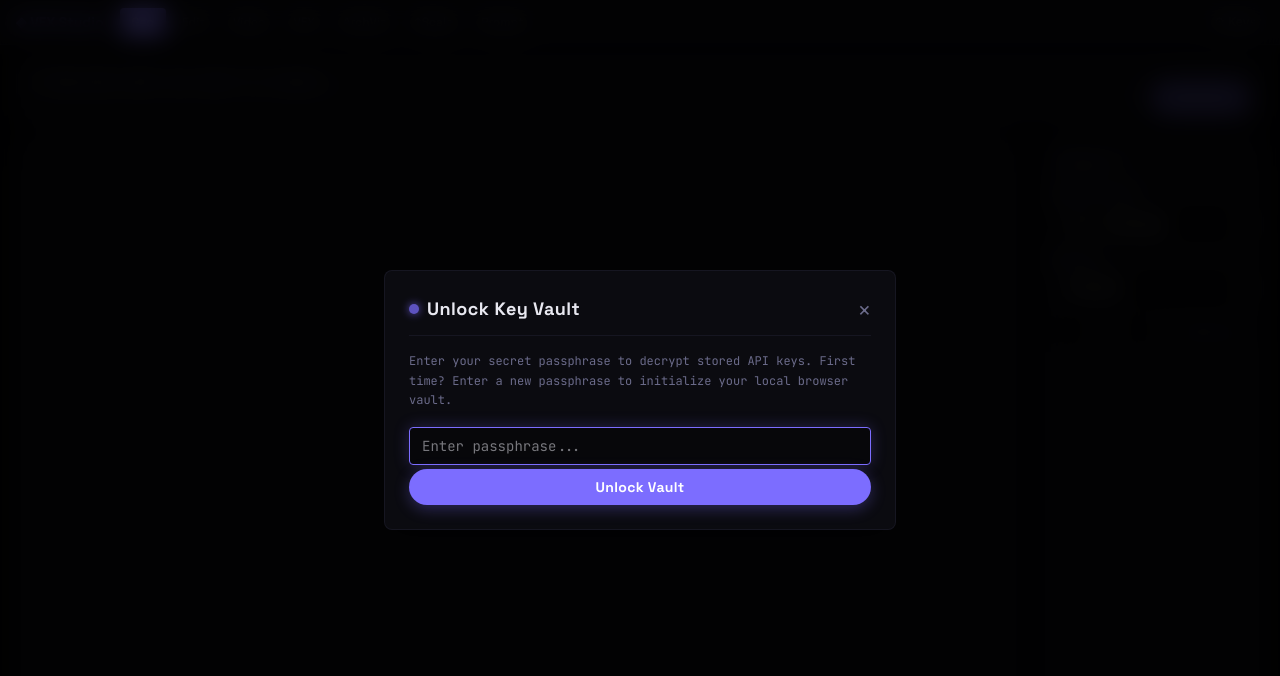
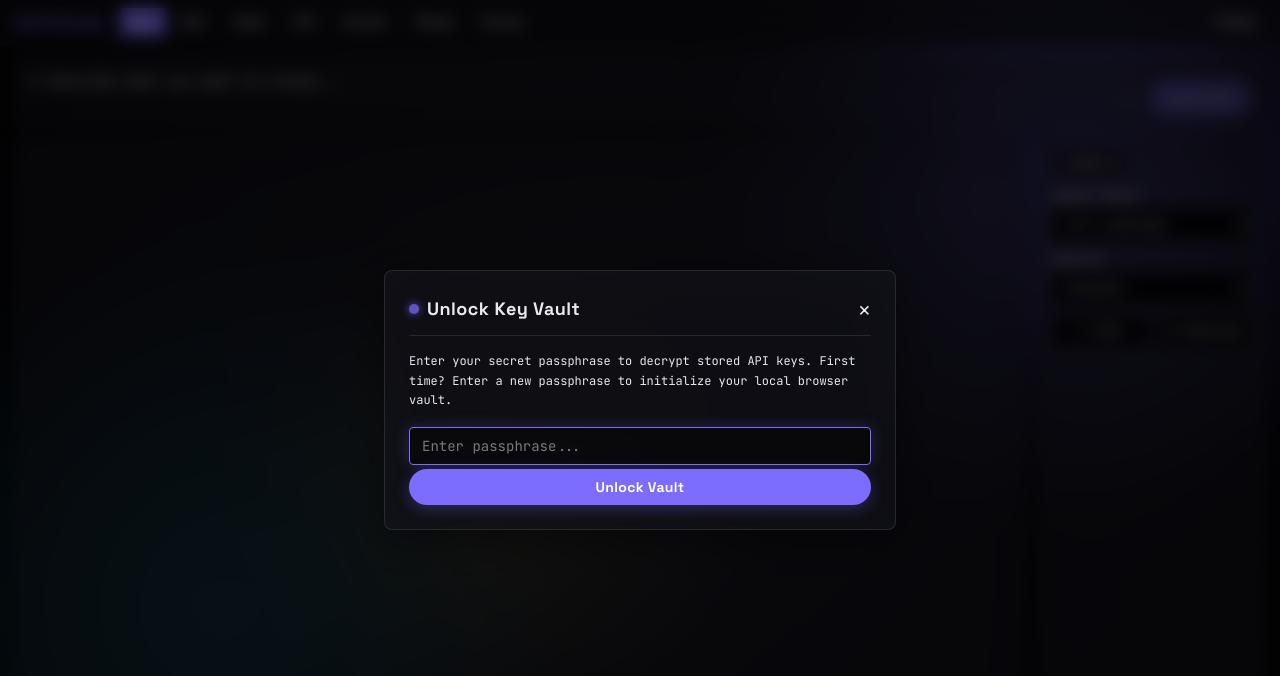
Before and after one commit to unrealumanga/vfx-studio, a React (Vite) app: page / in a window 1280 px wide. Shown: the top 676 px of the page. Built offline with nearby package versions, Linux system fonts and the light colour scheme.

Commit message:
style: aggressively spice up glassmorphism and force cache bust

```diff
--- a/index.html
+++ b/index.html
@@ -2,6 +2,9 @@
 <html lang="en">
   <head>
     <meta charset="UTF-8" />
+    <meta http-equiv="Cache-Control" content="no-cache, no-store, must-revalidate" />
+    <meta http-equiv="Pragma" content="no-cache" />
+    <meta http-equiv="Expires" content="0" />
     <link rel="icon" type="image/svg+xml" href="/favicon.svg" />
     <meta name="viewport" content="width=device-width, initial-scale=1.0" />
     <title>VFX Studio</title>
--- a/src/App.tsx
+++ b/src/App.tsx
@@ -80,6 +80,7 @@ function App() {
         <div className="ambient-orb-2" />
         <div className="ambient-orb-3" />
       </div>
+      <div className="ambient-grid" />
 
       <div className="relative z-10 flex flex-col h-full">
         <ToolSwitcher onOpenKeys={() => setKeyVaultOpen(true)} />
--- a/src/components/KeyVault/KeyVault.tsx
+++ b/src/components/KeyVault/KeyVault.tsx
@@ -61,7 +61,7 @@ export default function KeyVault({ open, onClose }: KeyVaultProps) {
   if (!open) return null;
 
   return (
-    <div className="fixed inset-0 z-50 flex items-center justify-center bg-black/80 backdrop-blur-md">
+    <div className="fixed inset-0 z-50 flex items-center justify-center bg-black/60 backdrop-blur-sm">
       <div className="glass-panel rounded-lg w-full max-w-lg p-6 animate-slide-up shadow-[0_0_50px_rgba(124,109,255,0.15)]">
         <div className="flex items-center justify-between mb-4 border-b border-studio-border pb-3">
           <div className="flex items-center gap-2">
--- a/src/index.css
+++ b/src/index.css
@@ -3,12 +3,12 @@
 @theme {
   --color-studio-bg: #050508;
   --color-studio-surface: rgba(17, 17, 24, 0.7);
-  --color-studio-border: rgba(30, 30, 46, 0.6);
+  --color-studio-border: rgba(255, 255, 255, 0.1);
   --color-studio-accent: #7c6dff;
   --color-studio-accent-dim: #4d3fd4;
   --color-studio-gold: #f5c842;
   --color-studio-text: #e8e8f0;
-  --color-studio-muted: #6b6b8a;
+  --color-studio-muted: #8b8bap;
   --color-studio-danger: #ff4d6d;
   --color-studio-success: #4dffb4;
 
@@ -18,8 +18,8 @@
 
   --animate-pulse-slow: pulse 3s cubic-bezier(0.4, 0, 0.6, 1) infinite;
   --animate-shimmer: shimmer 1.5s infinite;
-  --animate-slide-up: slideUp 0.3s cubic-bezier(0.16, 1, 0.3, 1) both;
-  --animate-flow: flow 20s ease infinite;
+  --animate-slide-up: slideUp 0.5s cubic-bezier(0.16, 1, 0.3, 1) both;
+  --animate-flow: flow 20s ease-in-out infinite;
   --animate-scan: scan 2s linear infinite;
 
   @keyframes shimmer {
@@ -27,13 +27,13 @@
     100% { background-position: 200% 0; }
   }
   @keyframes slideUp {
-    from { transform: translateY(12px); opacity: 0; }
+    from { transform: translateY(20px); opacity: 0; }
     to { transform: translateY(0); opacity: 1; }
   }
   @keyframes flow {
     0%, 100% { transform: translate(0, 0) scale(1); }
-    33% { transform: translate(30px, -50px) scale(1.1); }
-    66% { transform: translate(-20px, 20px) scale(0.95); }
+    33% { transform: translate(40px, -60px) scale(1.15); }
+    66% { transform: translate(-30px, 30px) scale(0.9); }
   }
   @keyframes scan {
     0% { top: 0%; opacity: 0; }
@@ -53,64 +53,78 @@ html {
 body {
   margin: 0;
   padding: 0;
-  background: var(--color-studio-bg);
+  background: transparent;
 }
 
-/* 🎨 Ambient Cinematic Backgrounds */
+/* 🎨 Ambient Cinematic Backgrounds - MADE HIGHLY VISIBLE */
 .ambient-container {
   position: fixed;
   inset: 0;
   z-index: -10;
-  background: #050508;
+  background: radial-gradient(circle at center, #151520 0%, #050508 100%);
   overflow: hidden;
 }
 
 .ambient-orb-1 {
   position: absolute;
   top: -10%;
-  right: 5%;
-  width: 500px;
-  height: 500px;
-  background: radial-gradient(circle, rgba(124, 109, 255, 0.15) 0%, rgba(0,0,0,0) 70%);
-  filter: blur(80px);
+  right: -5%;
+  width: 600px;
+  height: 600px;
+  background: radial-gradient(circle, rgba(124, 109, 255, 0.5) 0%, rgba(0,0,0,0) 70%);
+  filter: blur(50px);
   animation: var(--animate-flow);
 }
 
 .ambient-orb-2 {
   position: absolute;
-  bottom: -10%;
-  left: -5%;
-  width: 600px;
-  height: 600px;
-  background: radial-gradient(circle, rgba(77, 63, 212, 0.12) 0%, rgba(0,0,0,0) 70%);
-  filter: blur(90px);
+  bottom: -20%;
+  left: -10%;
+  width: 700px;
+  height: 700px;
+  background: radial-gradient(circle, rgba(0, 212, 255, 0.3) 0%, rgba(0,0,0,0) 70%);
+  filter: blur(60px);
   animation: var(--animate-flow) 25s ease infinite reverse;
 }
 
 .ambient-orb-3 {
   position: absolute;
-  top: 40%;
-  left: 30%;
-  width: 400px;
-  height: 400px;
-  background: radial-gradient(circle, rgba(245, 200, 66, 0.05) 0%, rgba(0,0,0,0) 70%);
-  filter: blur(60px);
+  top: 30%;
+  left: 20%;
+  width: 500px;
+  height: 500px;
+  background: radial-gradient(circle, rgba(245, 200, 66, 0.25) 0%, rgba(0,0,0,0) 70%);
+  filter: blur(50px);
   animation: var(--animate-flow) 15s ease infinite;
 }
 
-/* 🧪 Glassmorphic Panels */
+.ambient-grid {
+  position: fixed;
+  inset: 0;
+  z-index: -9;
+  background-image:
+    linear-gradient(rgba(255, 255, 255, 0.04) 1px, transparent 1px),
+    linear-gradient(90deg, rgba(255, 255, 255, 0.04) 1px, transparent 1px);
+  background-size: 50px 50px;
+  pointer-events: none;
+  mask-image: radial-gradient(circle at center, black 40%, transparent 100%);
+  -webkit-mask-image: radial-gradient(circle at center, black 40%, transparent 100%);
+}
+
+/* 🧪 Glassmorphic Panels - STRONGER EFFECT */
 .glass-panel {
-  background: var(--color-studio-surface);
-  backdrop-filter: blur(12px);
-  -webkit-backdrop-filter: blur(12px);
-  border: 1px solid var(--color-studio-border);
-  box-shadow: 0 8px 32px 0 rgba(0, 0, 0, 0.37);
+  background: rgba(25, 25, 35, 0.5);
+  backdrop-filter: blur(20px);
+  -webkit-backdrop-filter: blur(20px);
+  border: 1px solid rgba(255, 255, 255, 0.1);
+  box-shadow: 0 10px 40px rgba(0, 0, 0, 0.4);
   transition: all 0.3s cubic-bezier(0.16, 1, 0.3, 1);
 }
 
 .glass-panel:hover {
-  border-color: rgba(124, 109, 255, 0.3);
-  box-shadow: 0 12px 40px 0 rgba(124, 109, 255, 0.05);
+  border-color: rgba(124, 109, 255, 0.4);
+  box-shadow: 0 12px 40px 0 rgba(124, 109, 255, 0.15);
+  background: rgba(30, 30, 45, 0.6);
 }
 
 /* 🕹️ Cyberpunk Interactive Gills */
@@ -124,7 +138,7 @@ body {
   content: '';
   position: absolute;
   inset: 0;
-  background: linear-gradient(120deg, transparent, rgba(255,255,255,0.1), transparent);
+  background: linear-gradient(120deg, transparent, rgba(255,255,255,0.2), transparent);
   transform: translateX(-100%);
   transition: transform 0.6s ease;
 }
@@ -134,13 +148,13 @@ body {
 }
 
 .interactive-btn:active {
-  transform: scale(0.97);
+  transform: scale(0.95);
 }
 
 /* ⚡ Glowing Prompt Bar */
 .glow-pulse-active {
-  box-shadow: 0 0 25px rgba(124, 109, 255, 0.4),
-              inset 0 0 15px rgba(124, 109, 255, 0.2);
+  box-shadow: 0 0 30px rgba(124, 109, 255, 0.5),
+              inset 0 0 20px rgba(124, 109, 255, 0.3);
   border-color: var(--color-studio-accent);
 }
 
@@ -151,7 +165,7 @@ body {
   width: 100%;
   height: 2px;
   background: linear-gradient(to right, transparent, var(--color-studio-accent), transparent);
-  box-shadow: 0 0 10px var(--color-studio-accent);
+  box-shadow: 0 0 15px var(--color-studio-accent);
   animation: var(--animate-scan);
   pointer-events: none;
 }
```
